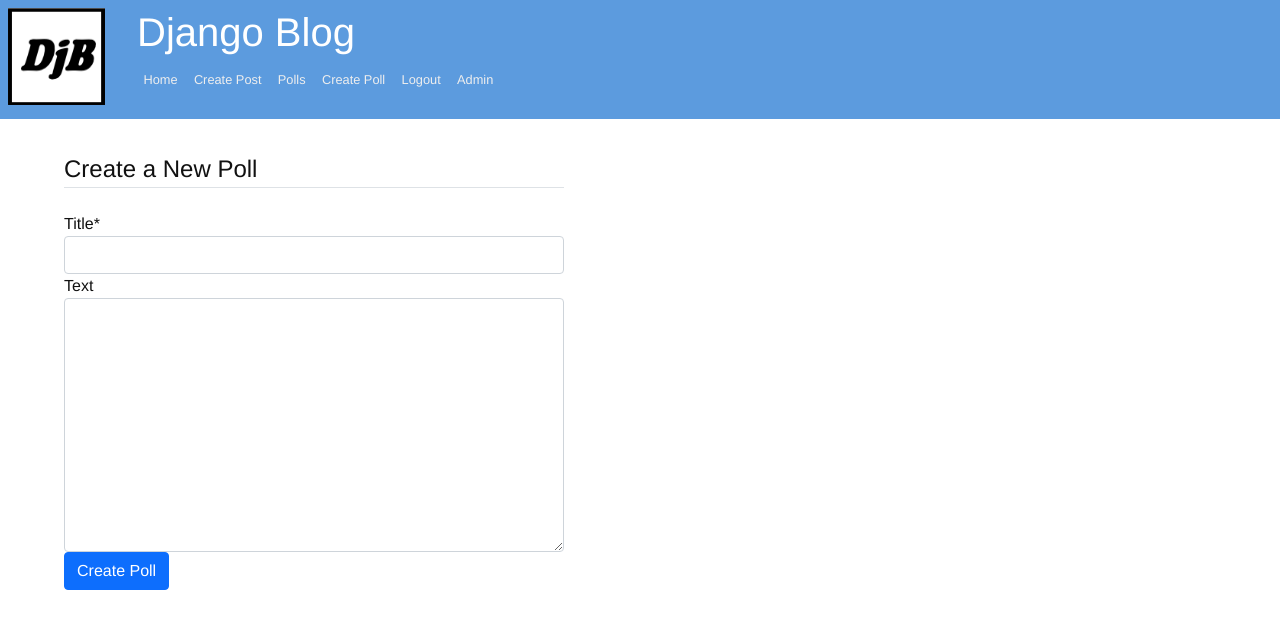
After one commit to ELHoyle/Django_Blog, a Django app: page /polling/post/ in a window 1280 px wide. The commit adds this page. Shown: the top 629 px of the page. Run offline with Django 3.2, Linux system fonts and the light colour scheme; a user stored in the database is signed in; some libraries are stand-ins or nearby versions.

Commit message:
Created polling post feature and secured behind login

```diff
--- a/blogging/tests.py
+++ b/blogging/tests.py
@@ -36,6 +36,7 @@ class FrontEndTestCase(TestCase):
     ]
 
     def setUp(self):
+        self.client.force_login(User.objects.get_or_create(username="testuser")[0])
         self.now = datetime.datetime.utcnow().replace(tzinfo=utc)
         self.timedelta = datetime.timedelta(15)
         author = User.objects.get(pk=1)
--- a/mysite/templates/base.html
+++ b/mysite/templates/base.html
@@ -26,6 +26,7 @@
                 <li><a href="{% url 'blog_index' %}">Home</a></li>
                 <li><a href="{%url 'add_post' %}">Create Post</a></li>
                 <li><a href="{% url 'poll_index' %}">Polls</a></li>
+                <li><a href="{% url 'create_poll' %}">Create Poll</a></li>
                 <li><a href="{% url 'logout' %}">Logout</a></li>
             {% if user.is_staff %}
                 <li><a href="{% url 'admin:index' %}">Admin</a></li>{% endif %}
--- /dev/null
+++ b/polling/forms.py
@@ -0,0 +1,8 @@
+from django.forms import ModelForm
+from polling.models import Poll
+
+
+class PollForm(ModelForm):
+    class Meta:
+        model = Poll
+        fields = ["title", "text"]
--- /dev/null
+++ b/polling/templates/polling/create_poll.html
@@ -0,0 +1,17 @@
+{% extends "base.html" %}
+{% load crispy_forms_tags %}
+{% block content %}
+<div class="content-section">
+    <form method="POST">
+        {% csrf_token %}
+        <fieldset class="form-group">
+            <legend class="border-bottom mb-4">Create a New Poll</legend>
+            {{ form|crispy }}
+        </fieldset>
+
+    <div class="form-group">
+        <button class="btn btn-primary">Create Poll</button>
+    </div>
+</div>
+    </form>
+{% endblock content %}
--- a/polling/urls.py
+++ b/polling/urls.py
@@ -1,8 +1,9 @@
 from io import DEFAULT_BUFFER_SIZE
 from django.urls import path
-from polling.views import PollListView, PollDetailView
+from polling.views import PollListView, PollDetailView, create_poll
 
 urlpatterns = [
     path("", PollListView.as_view(), name="poll_index"),
     path("polls/<int:pk>/", PollDetailView.as_view(), name="poll_detail"),
+    path("post/", create_poll, name="create_poll"),
 ]
--- a/polling/views.py
+++ b/polling/views.py
@@ -1,11 +1,24 @@
 from django.contrib.auth import login
-from django.shortcuts import render
+from django.shortcuts import render, redirect
 from django.http import Http404
 from polling.models import Poll
 from django.views.generic.list import ListView
 from django.views.generic.detail import DetailView
 from django.contrib.auth.decorators import login_required
 from django.utils.decorators import method_decorator
+from polling.forms import PollForm
+
+
+@login_required
+def create_poll(request):
+    if request.method == "POST":
+        poll_form = PollForm(request.POST)
+        if poll_form.is_valid():
+            poll_form.save()
+            return redirect("/polling/")
+    else:
+        poll_form = PollForm()
+        return render(request, "polling/create_poll.html", {"form": poll_form})
 
 
 @method_decorator(login_required, name="dispatch")
```
